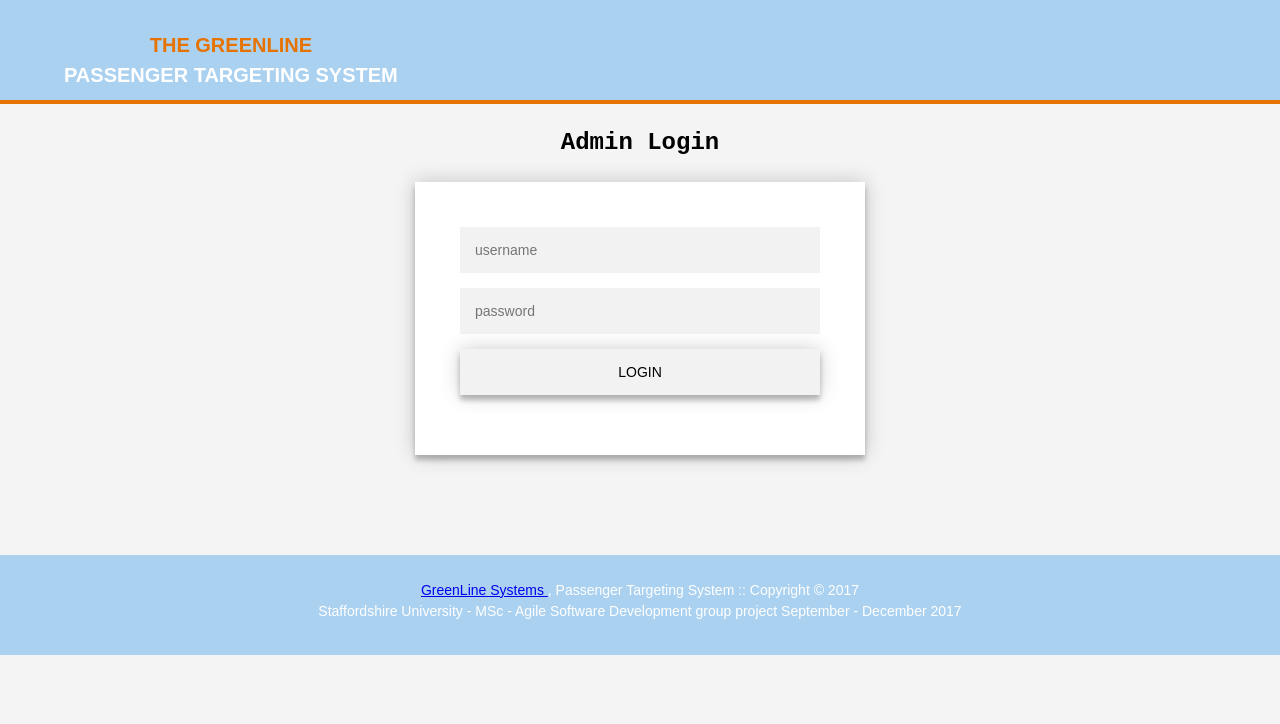
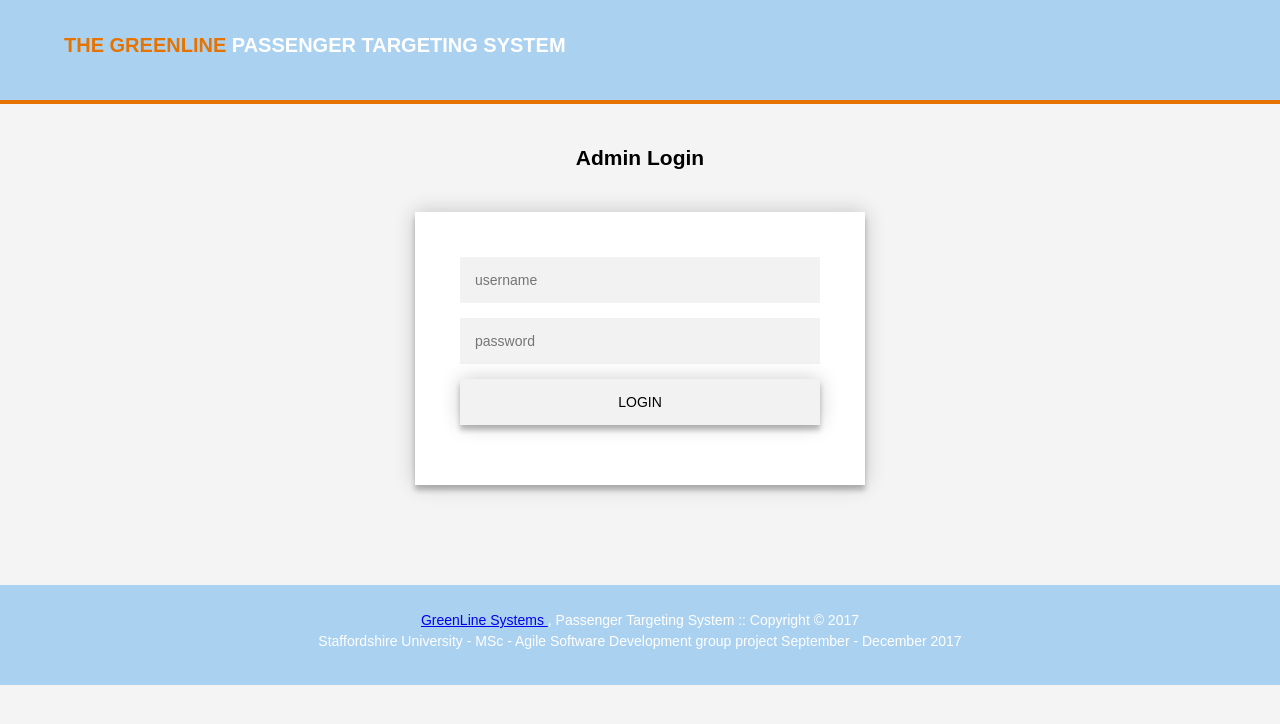
Before and after one commit to StaffsMSC-ASD/ProjectPTS, a PHP site: page / in a window 1280 px wide. Shown: the top 724 px of the page. Run offline with PHP 8.4, Linux system fonts and the light colour scheme.

Commit message:
Add files via upload

```diff
--- a/siteCode/index.php
+++ b/siteCode/index.php
@@ -1,3 +1,4 @@
+
 <?php
 
 /*
@@ -14,28 +15,12 @@
                <link href="https://fonts.googleapis.com/css?family=Lato|Open+Sans|Oswald|Raleway|Roboto|Source+Sans+Pro" rel="stylesheet">
                <link rel="stylesheet" type="text/css" href= "css/HomePage.css">
                 <link rel="stylesheet" type="text/css" href="css/style.css">
-
-                <meta name="viewport" content="width=device-width, inital-1.8">
-
-                <style type="text/css">
-<!--
--->
-
-                .style2 {
-	font-size: 24px;
-	font-family: "Courier New", Courier, monospace;
-	font-weight: bold;
-	color: #FFFFFF;
-}
-.style4 {font-size: 24px; font-family: "Courier New", Courier, monospace; font-weight: bold; color: #000000; }
--->
-                </style>
 </head>
          <body>
            <header>
              <div class="container">
-                 <div id="branding">
-                     <h1 align="center"><span class="highlight">The GreenLine</span> <br>
+                 <div id="branding" align="center">
+                     <h1 align="center"><span class="highlight">The GreenLine</span>
                      Passenger Targeting System </h1>
                </div>
 
@@ -50,7 +35,7 @@
               <section id="boxes">
                 <div class="wrapper">
 
-    <div align="center"><span class="style4">Admin Login </span></div><br>
+    <div align="center"><h1>Admin Login</h1></div><br>
 
   <div class="form" align="center">
 
```
